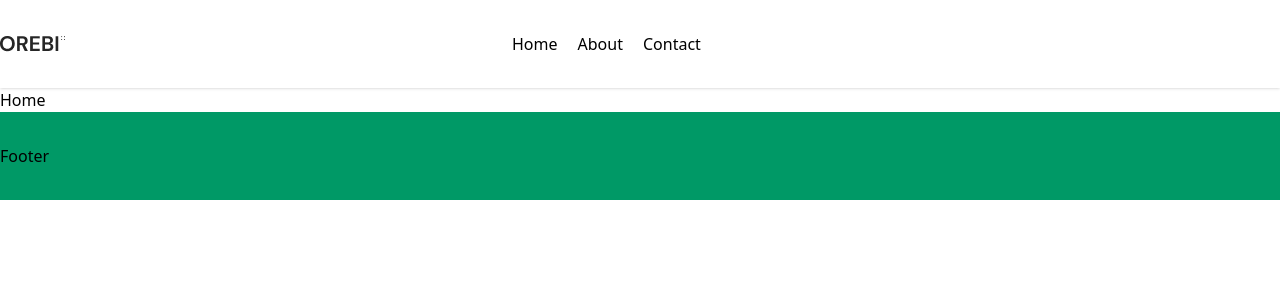
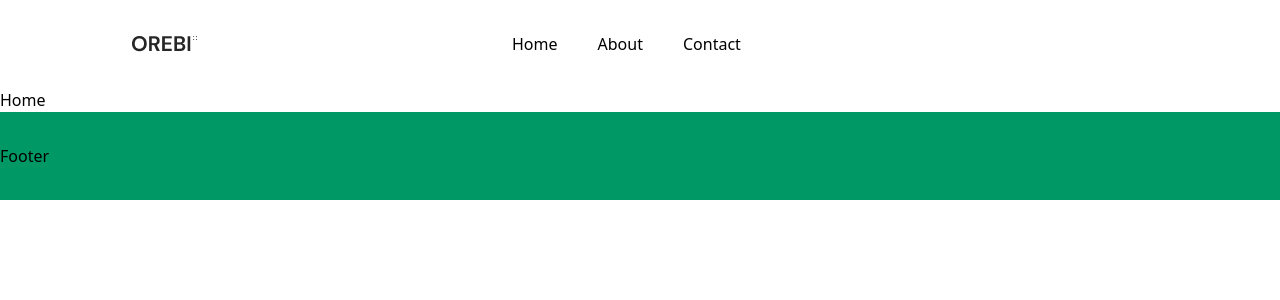
Before and after one commit to paulprithvi97/ecommerce1, a React (Vite) app: page / in a window 1280 px wide. Shown: the top 300 px of the page. Built offline with nearby package versions, Linux system fonts and the light colour scheme.

Commit message:
Refactor Header component layout; adjust padding and spacing for improved styling

```diff
--- a/src/components/layouts/Header.jsx
+++ b/src/components/layouts/Header.jsx
@@ -6,17 +6,16 @@ import logo from "../../assets/logo.png";
 import { Link } from "react-router-dom";
 const Header = () => {
   return (
-    <div className="py-8 bg-white shadow-sm">
+    <div className="py-8">
       <Container>
-        <Flex>
-          {/* <h1>header</h1> */}
-          <div className="w-[40%]">
+                <Flex className="items-center justify-between">
+          <div className="w-[40%] pl-[132px]">
             <Link to="/">
               <Image src={logo} />
             </Link>
           </div>
           <div className="w-[60%]">
-            <ul className="flex gap-5">
+            <ul className="flex gap-10">
               <li>
                 <Link to="/">Home</Link>
               </li>
@@ -28,8 +27,8 @@ const Header = () => {
               </li>
             </ul>
           </div>
+        </Flex>
 
-        </Flex>
       </Container>
     </div>
   );
```
